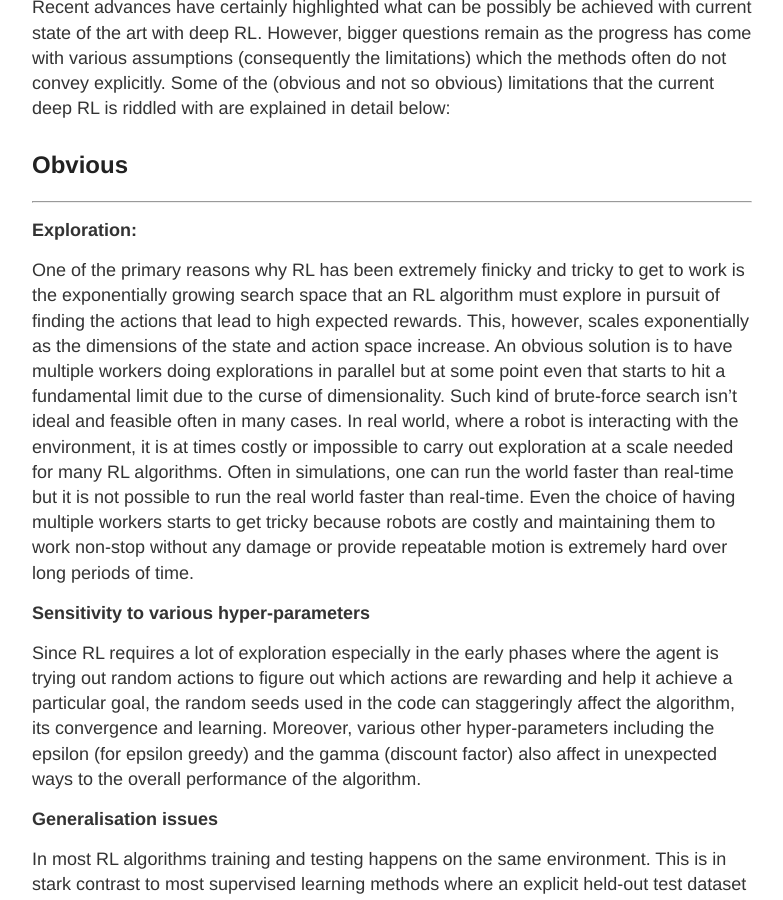
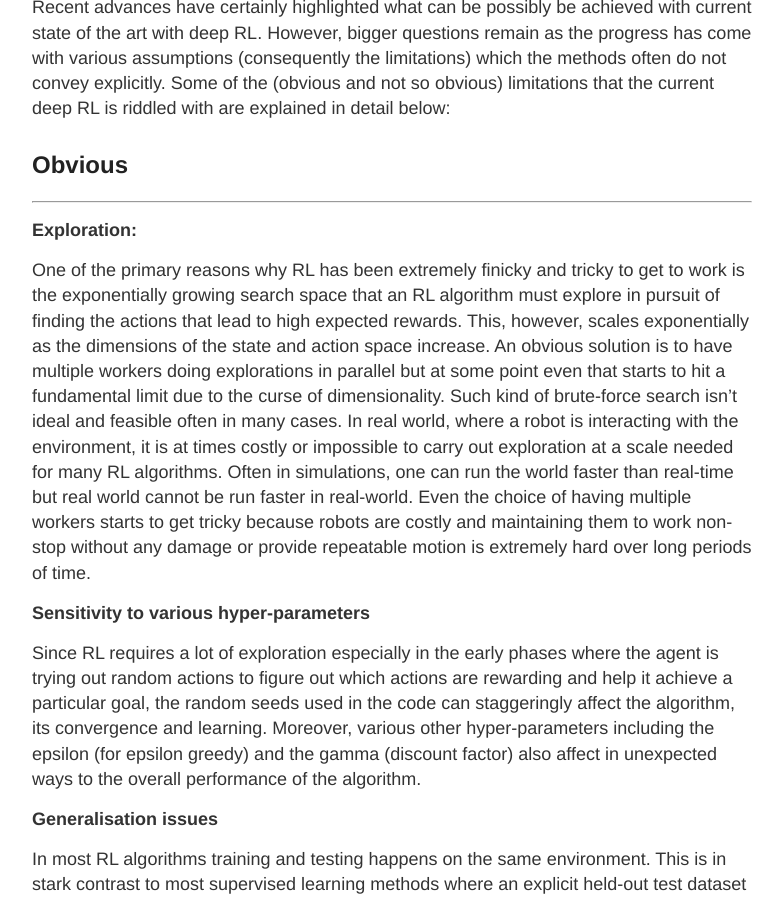
Before and after one commit to ankurhanda/ankurhanda.github.io, a Jekyll site: the page built from _posts/2017-10-30-current-deep-rl.md, in a window 1280 px wide and 900 px high, scrolled down 629 px. Shown: the whole window, without its empty margins (248-1031 px from the left). Built offline with Jekyll 4.4.1, drawn with Linux system fonts in a browser that asks for light colours; our own code applies the rules of GitHub Pages for plain Markdown files.

Commit message:
fix text
Signed-off-by: ankur handa <ankurhanda@ankurs-MacBook-Pro.local>

```diff
--- a/_posts/2017-10-30-current-deep-rl.md
+++ b/_posts/2017-10-30-current-deep-rl.md
@@ -1,7 +1,7 @@
 ---
 title: Where does current deep RL stand?
 ---
-| ![space-1.jpg](/images/sim_class.jpg) |
+|   ![space-1.jpg](/images/sim_class.jpg) |
 |:--:|
 | *simulations are "rewarding" but can still be far from reality* |
 
@@ -12,7 +12,7 @@ Recent advances have certainly highlighted what can be possibly be achieved with
 
 **Exploration:**
 
-One of the primary reasons why RL has been extremely finicky and tricky to get to work is the exponentially growing search space that an RL algorithm must explore in pursuit of finding the actions that lead to high expected rewards. This, however, scales exponentially as the dimensions of the state and action space increase. An obvious solution is to have multiple workers doing explorations in parallel but at some point even that starts to hit a fundamental limit due to the curse of dimensionality. Such kind of brute-force search isn’t ideal and feasible often in many cases. In real world, where a robot is interacting with the environment, it is at times costly or impossible to carry out exploration at a scale needed for many RL algorithms. Often in simulations, one can run the world faster than real-time but it is not possible to run the real world faster than real-time. Even the choice of having multiple workers starts to get tricky because robots are costly and maintaining them to work non-stop without any damage or provide repeatable motion is extremely hard over long periods of time.
+One of the primary reasons why RL has been extremely finicky and tricky to get to work is the exponentially growing search space that an RL algorithm must explore in pursuit of finding the actions that lead to high expected rewards. This, however, scales exponentially as the dimensions of the state and action space increase. An obvious solution is to have multiple workers doing explorations in parallel but at some point even that starts to hit a fundamental limit due to the curse of dimensionality. Such kind of brute-force search isn’t ideal and feasible often in many cases. In real world, where a robot is interacting with the environment, it is at times costly or impossible to carry out exploration at a scale needed for many RL algorithms. Often in simulations, one can run the world faster than real-time but real world cannot be run faster in real-world. Even the choice of having multiple workers starts to get tricky because robots are costly and maintaining them to work non-stop without any damage or provide repeatable motion is extremely hard over long periods of time.
 
 **Sensitivity to various hyper-parameters**
 
```
Also changed, not shown: 2 other files.
